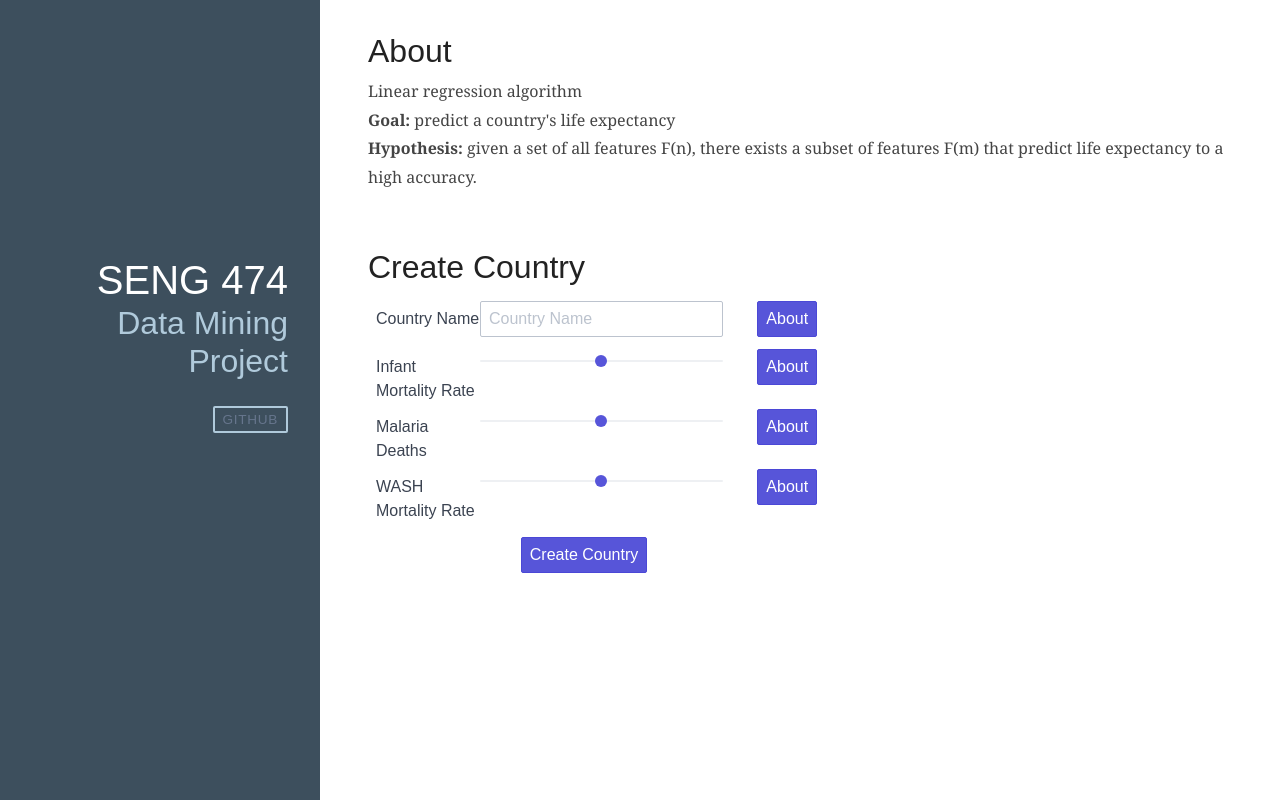
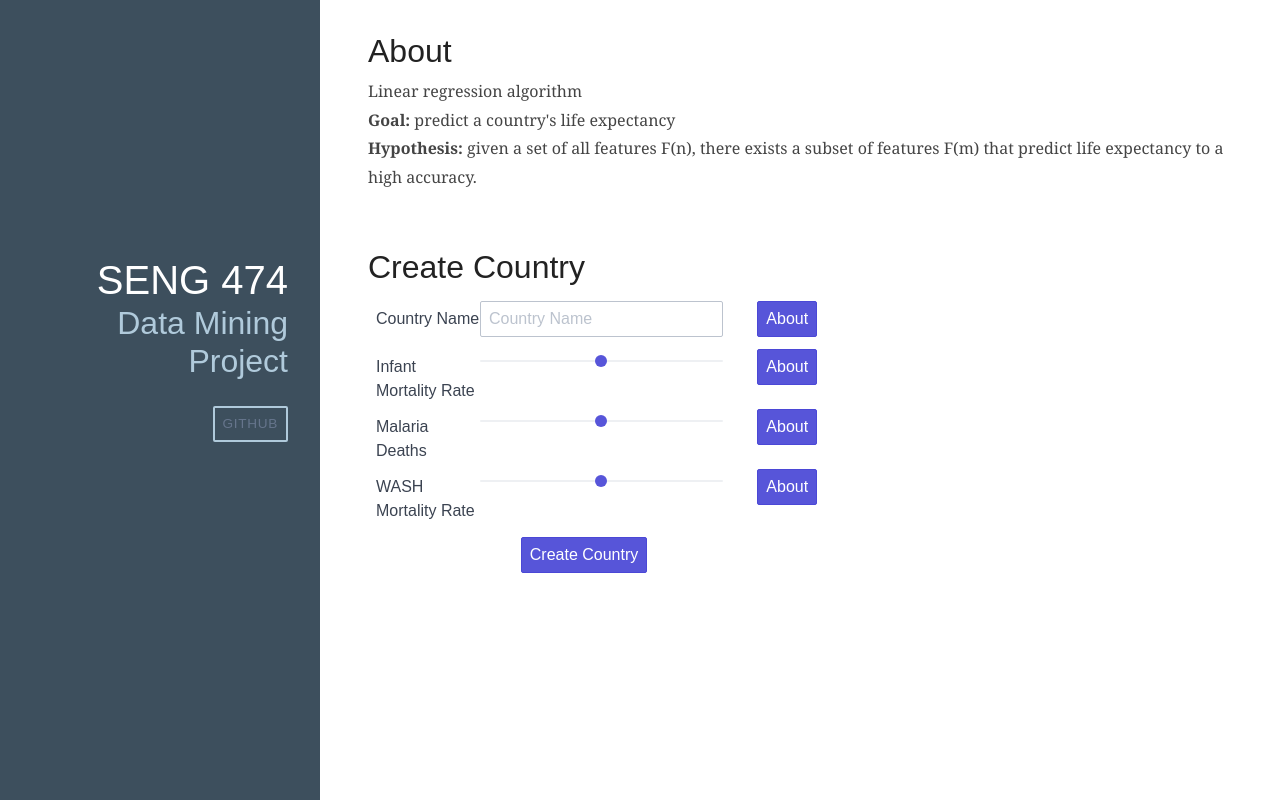
Before and after one commit to mattshipmaker/SENG474Project, a Flask app: page / in a window 1280 px wide. Run offline with Flask 2, Linux system fonts and the light colour scheme; some libraries are stand-ins or nearby versions.

```diff
--- a/src/templates/index.html
+++ b/src/templates/index.html
@@ -21,7 +21,7 @@
                     <nav class="nav">
                         <ul class="nav-list">
                             <li class="nav-item">
-                                <a class="pure-button" href="https://github.com/mattshipmaker/SENG474Project">GitHub</a>
+                                <a class="btn" href="https://github.com/mattshipmaker/SENG474Project">GitHub</a>
                             </li>
                         </ul>
                     </nav>
```
